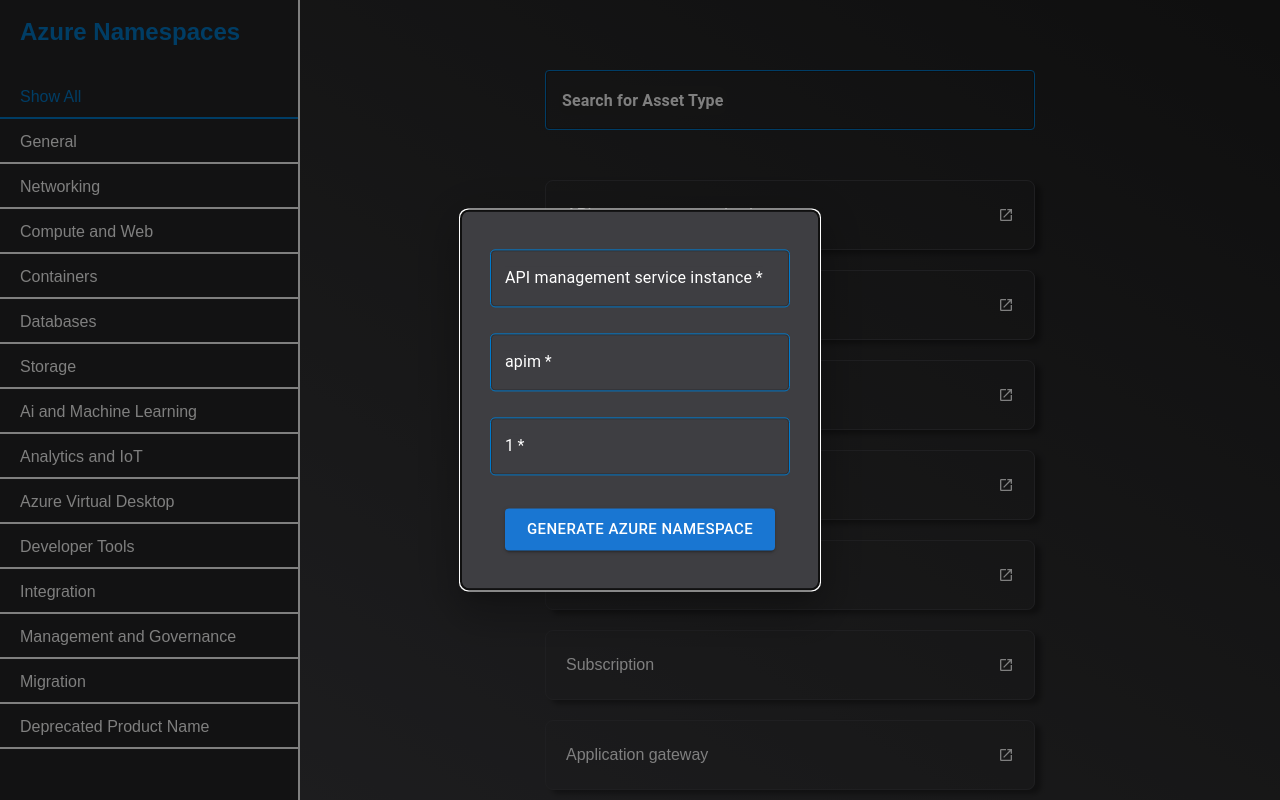
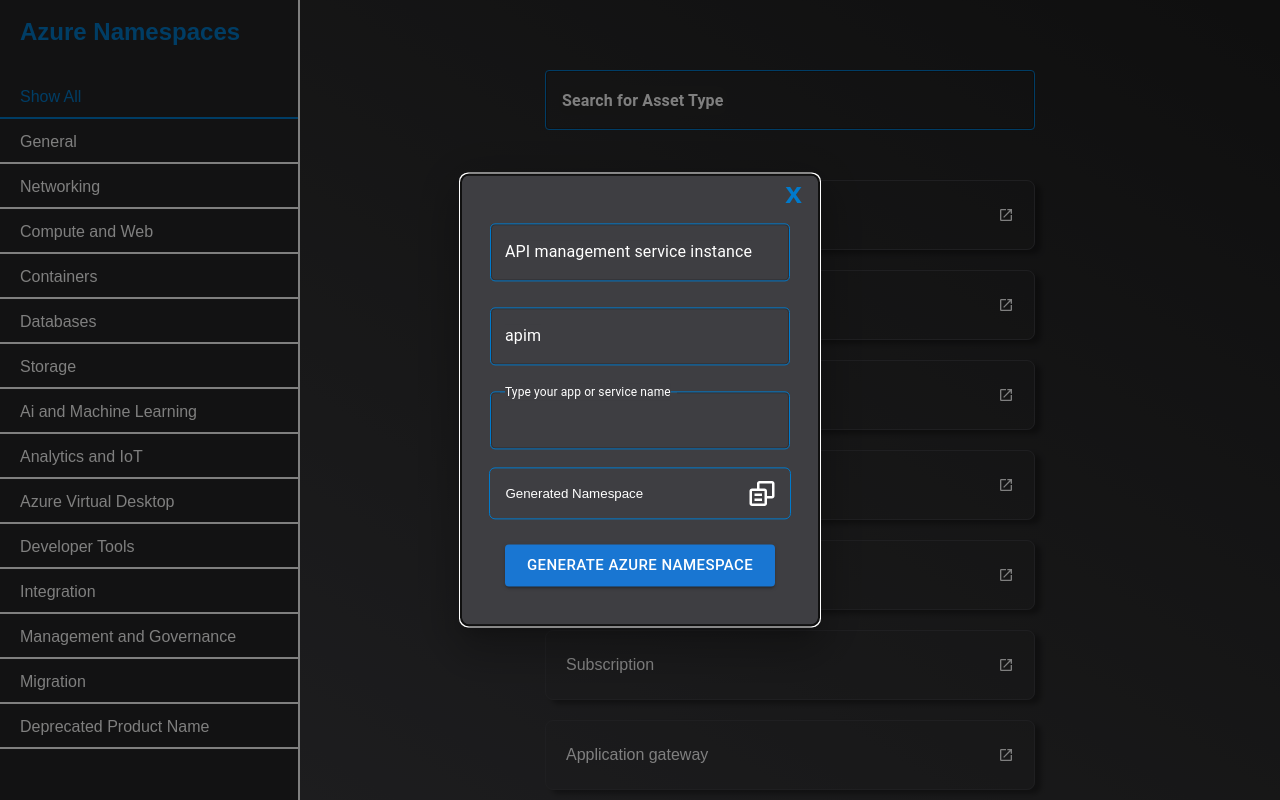
Before and after one commit to giankaz/azure-namespaces, a React (Create React App) app: page / in a window 1280 px wide. Both pictures are taken after a click on the item "API management service instance". Built offline with nearby package versions, Linux system fonts and the light colour scheme.

Commit message:
feat: first generation logic

```diff
--- a/src/components/Button/index.jsx
+++ b/src/components/Button/index.jsx
@@ -2,11 +2,11 @@
 import Box from '@mui/material/Box';
 import Button from '@mui/material/Button';
 
-export default function ButtonMUI({children}) {
+export default function ButtonMUI({children, onClick}) {
   return (
     <Box sx={{ '& button': { m: 1, marginTop: '15px' } }}>
 
-        <Button variant="contained" size="large" width='50%'>
+        <Button variant="contained" size="large" width='50%' onClick={onClick}>
           {children}
         </Button>
 
--- a/src/components/Modal/index.jsx
+++ b/src/components/Modal/index.jsx
@@ -1,12 +1,12 @@
-import * as React from "react";
 import Box from "@mui/material/Box";
 import Modal from "@mui/material/Modal";
-import Button from "@mui/material/Button";
-import Typography from "@mui/material/Typography";
+import { useEffect, useState } from "react";
+import { BiCopyAlt } from "react-icons/bi";
+import { useModal } from "../../contexts/Modal";
+import ButtonMUI from "../Button";
 import InputMUI from "../Textfield";
-import ButtonMUI from "../Button";
-import { flexbox } from "@mui/system";
-import { useModal } from "../../contexts/Modal";
+import { StyledCloseButton, StyledDiv, StyledInput } from "./styles";
+import { useSnackbar } from "notistack";
 
 const style = {
 	position: "absolute",
@@ -17,10 +17,11 @@
 	bgcolor: "var(--grey)",
 	border: "2px solid #000",
 	boxShadow: 24,
-	p: "30px 20px 30px 20px",
+	p: "40px 20px 30px 20px",
 	display: "flex",
 	flexDirection: "column",
 	alignItems: "center",
+	justifyContent: "center",
 	borderRadius: "8px",
 	gap: "10px",
 };
@@ -28,6 +29,68 @@
 export default function GeneratorModal() {
 	const { isOpen, openModal, closeModal, modalData } = useModal();
 
+	const [generatedName, setGeneratedName] = useState("Generated Namespace");
+
+	const [name, setName] = useState("");
+
+	const { enqueueSnackbar } = useSnackbar();
+
+	function copyToClipboard() {
+
+		if (generatedName !== "Generated Namespace") {
+			navigator.clipboard.writeText(generatedName);
+
+			const message = "Copied: " + generatedName;
+
+			enqueueSnackbar(message, {
+				variant: "success",
+				anchorOrigin: {
+					vertical: "bottom",
+					horizontal: "center",
+				},
+			});
+		} else {
+			enqueueSnackbar("Name was not generated. Missing data.", {
+				variant: "error",
+				anchorOrigin: {
+					vertical: "bottom",
+					horizontal: "center",
+				},
+			});
+		}
+	}
+
+	function mountName() {
+		if (modalData.abbreviation && name) {
+			const newGeneratedName = modalData.nohyphen
+				? `${modalData.abbreviation.toLowerCase()}<${name.toLowerCase()}>${"test"}`
+				: `${modalData.abbreviation.toLowerCase()}-<${name.toLowerCase()}>-<${"test"}>`;
+			setGeneratedName(newGeneratedName);
+			enqueueSnackbar(
+				`Name ${newGeneratedName} was generated, click on it to copy.`,
+				{
+					variant: "success",
+					anchorOrigin: {
+						vertical: "bottom",
+						horizontal: "center",
+					},
+				}
+			);
+		} else {
+			enqueueSnackbar("Name was not generated. Missing data.", {
+				variant: "error",
+				anchorOrigin: {
+					vertical: "bottom",
+					horizontal: "center",
+				},
+			});
+		}
+	}
+
+	useEffect(() => {
+		setGeneratedName("Generated Namespace");
+		setName("");
+	}, [isOpen]);
 
 	return (
 		<div>
@@ -39,22 +102,39 @@
 				aria-describedby="keep-mounted-modal-description"
 			>
 				<Box sx={style}>
+				<StyledCloseButton onClick={closeModal}>x</StyledCloseButton>
 					<InputMUI
+						readOnly={true}
+						shrink={false}
 						labelText={modalData.assetType}
 						min={modalData.charLength ? modalData.charLength.min : undefined}
 						max={modalData.charLength ? modalData.charLength.max : undefined}
 					/>
 					<InputMUI
 						labelText={modalData.abbreviation}
+						shrink={false}
 						min={modalData.charLength ? modalData.charLength.min : undefined}
 						max={modalData.charLength ? modalData.charLength.max : undefined}
 					/>
 					<InputMUI
-						labelText={modalData.charLength && modalData.charLength.min}
+						labelText="Type your app or service name"
+						onChange={(e) => setName(e.target.value)}
+						value={name}
+						shrink
 						min={modalData.charLength ? modalData.charLength.min : undefined}
 						max={modalData.charLength ? modalData.charLength.max : undefined}
 					/>
-					<ButtonMUI>Generate Azure Namespace</ButtonMUI>
+					<StyledDiv onClick={copyToClipboard}>
+						<StyledInput
+							readOnly
+							placeholder={generatedName}
+							value={generatedName}
+							onChange={(e) => setGeneratedName(e.target.value)}
+						/>
+						<BiCopyAlt size={30} className="copybtn" />
+						<p className="tooltiptext">Copy to clipboard</p>
+					</StyledDiv>
+					<ButtonMUI onClick={mountName}>Generate Azure Namespace</ButtonMUI>
 				</Box>
 			</Modal>
 		</div>
--- /dev/null
+++ b/src/components/Modal/styles.js
@@ -0,0 +1,86 @@
+import styled from "styled-components";
+
+export const StyledInput = styled.input`
+    width: 85.5%;
+    background-color: transparent;
+    border: none;
+    color: var(--white);
+    height: 100%;
+
+    &::placeholder {
+        color: var(--white);
+    }
+`
+
+export const StyledDiv = styled.div`
+    border: 1px solid var(--blue);
+    border-radius: 6px;
+    padding: 10px;
+
+    position: relative;
+
+    display: flex;
+    justify-content: center;
+    align-items: center;
+    width: 95.5%;
+
+    cursor: pointer;
+
+    svg {
+        color: var(--white);
+    }
+        &:hover svg {
+            color: var(--blue);
+
+            &:hover {
+                color: var(--white);
+            }
+
+        }
+
+        input {
+        cursor: pointer;
+        }
+        input:focus {
+            outline: none;
+        }
+
+        p {
+        display: none;
+        width: 140px;
+        background-color: var(--black);
+        color: #fff;
+        text-align: center;
+        border-radius: 6px;
+        padding: 5px;
+        position: absolute;
+        z-index: 10;
+        right: 0;
+        bottom: -35px;
+        border: 1px solid var(--blue);
+        font-family: 'rubik', 'sans-serif';
+}
+
+
+&:hover p{
+  display: flex;
+
+}
+`
+
+export const StyledCloseButton = styled.button`
+border: none;
+background-color: transparent;
+font-size: 30px;
+font-weight: bold;
+color: var(--blue);
+
+position: absolute;
+right: 10px;
+top: 0;
+cursor: pointer;
+
+&:hover {
+    color: red;
+}
+`
--- a/src/components/Textfield/index.jsx
+++ b/src/components/Textfield/index.jsx
@@ -2,7 +2,15 @@
 import Box from "@mui/material/Box";
 import TextField from "@mui/material/TextField";
 
-export default function InputMUI({ labelText, min = 1, max = 32 }) {
+export default function InputMUI({
+	labelText,
+	min = 1,
+	max = 32,
+	onChange,
+	value,
+	readOnly,
+	shrink
+}) {
 	return (
 		<Box
 			component="form"
@@ -18,7 +26,6 @@
 			autoComplete="off"
 		>
 			<TextField
-				required
 				id="outlined-required"
 				label={labelText}
 				InputLabelProps={{
@@ -26,9 +33,11 @@
 						color: "var(--white)",
 						backgroundColor: "var(--grey)",
 					},
+					shrink: shrink
 				}}
 				InputProps={{
-
+					onChange: onChange,
+					value: value,
 					type: "search",
 					style: {
 						width: "100%",
@@ -42,10 +51,11 @@
 						color: "var(--white)",
 					},
 				}}
-        inputProps={{
-          maxLength: max,
-          minLength: min
-        }}
+				inputProps={{
+					readOnly: readOnly,
+					maxLength: max,
+					minLength: min,
+				}}
 			/>
 		</Box>
 	);
--- a/src/index.js
+++ b/src/index.js
@@ -4,14 +4,17 @@
 import App from './App';
 import reportWebVitals from './reportWebVitals';
 import Providers from './contexts';
+import { SnackbarProvider } from 'notistack';
 
 const root = ReactDOM.createRoot(document.getElementById('root'));
 root.render(
-  <Providers>
-    <React.StrictMode>
-      <App />
-    </React.StrictMode>
-  </Providers>
+  <SnackbarProvider maxSnack={1}>
+    <Providers>
+      <React.StrictMode>
+        <App />
+      </React.StrictMode>
+    </Providers>
+  </SnackbarProvider>
 );
 
 // If you want to start measuring performance in your app, pass a function
```
